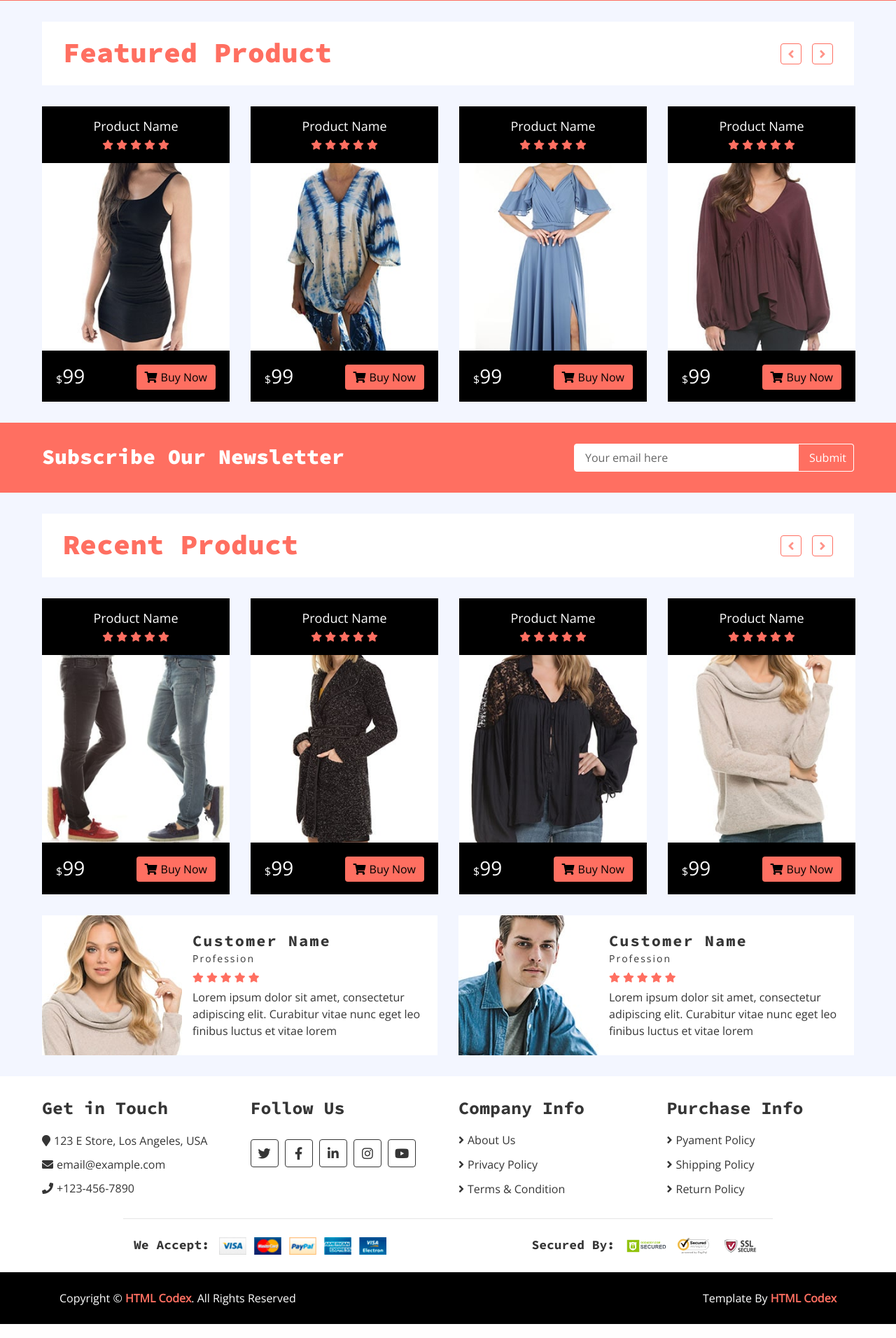
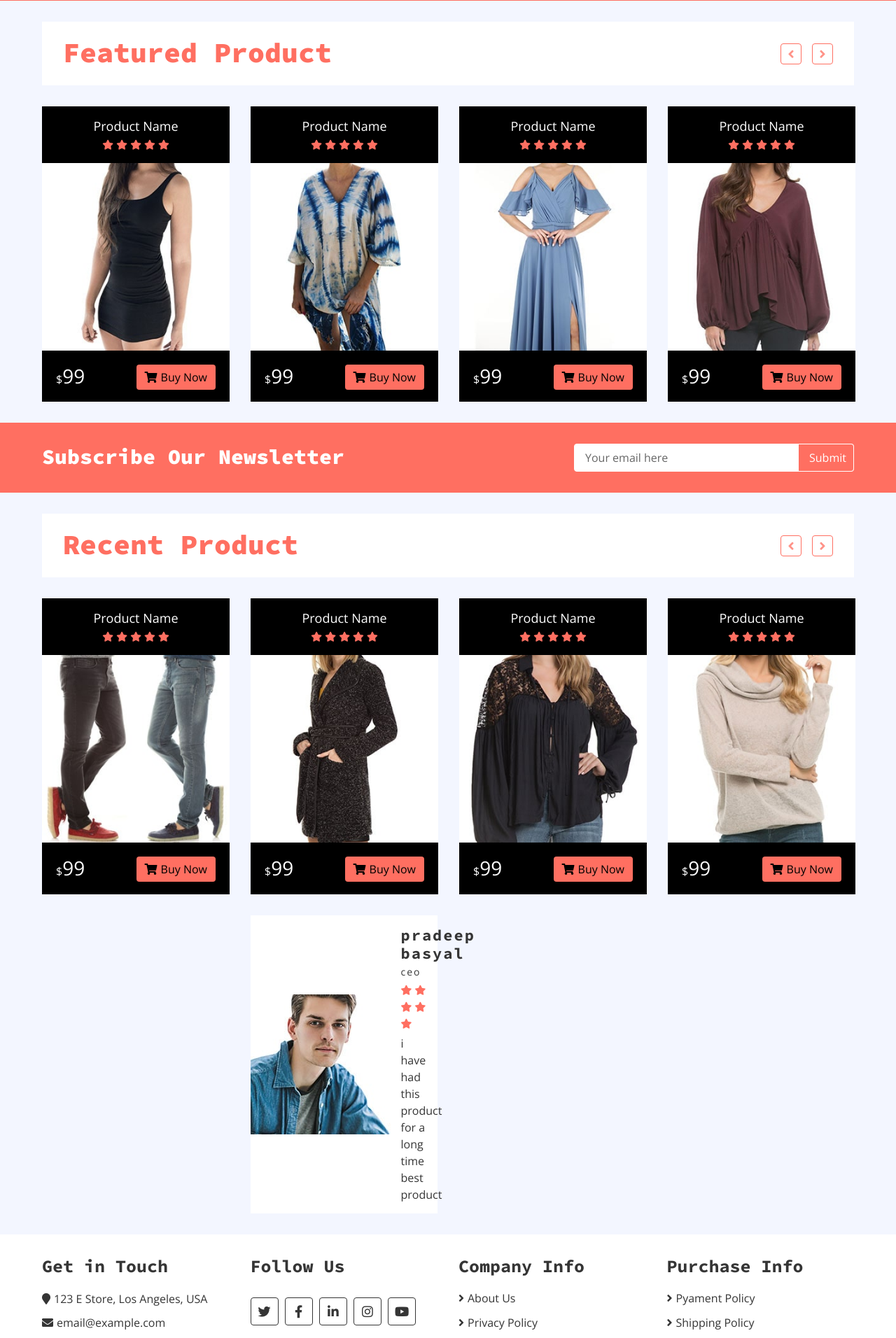
Before and after one commit to pradeepbasyal2003/django_ecomm, a Django app: page / in a window 1280 px wide. Shown: the part 1568-3480 px from the top of the page at 70% size. Run offline with Django 4.2, Linux system fonts and the light colour scheme; data comes from the database, SQL or seed files in the repository; both versions use the stored data as it was after the commit; some libraries are stand-ins or nearby versions.

Commit message:
customer review

```diff
--- a/home/admin.py
+++ b/home/admin.py
@@ -8,3 +8,4 @@
 admin.site.register(Ad)
 admin.site.register(Brand)
 admin.site.register(Product)
+admin.site.register(CustumerReview)
--- a/home/models.py
+++ b/home/models.py
@@ -59,3 +59,12 @@
 
     def __str__(self):
         return self.name
+
+
+class CustumerReview(models.Model):
+    name = models.CharField(max_length = 300)
+    comment = models.TextField(blank = True)
+    post = models.CharField(max_length=300)
+    image = models.ImageField(upload_to='media')
+    def __str__(self):
+        return self.name
--- a/home/views.py
+++ b/home/views.py
@@ -10,4 +10,6 @@
     def get(self,request):
         self.views['categories'] = Category.objects.all()
         self.views['brands'] = Brand.objects.all()
+        self.views['sliders'] = Slider.objects.all()
+        self.views['reviews'] = CustumerReview.objects.all()
         return render(request,'index.html',self.views)
--- a/templates/index.html
+++ b/templates/index.html
@@ -19,27 +19,16 @@
                     </div>
                     <div class="col-md-6">
                         <div class="header-slider normal-slider">
+                            {% for slider in sliders%}
                             <div class="header-slider-item">
-                                <img src="img/slider-1.jpg" alt="Slider Image" />
+                                <img src="{{slider.image.url}}" alt="Slider Image" />
                                 <div class="header-slider-caption">
-                                    <p>Some text goes here that describes the image</p>
+                                    <p>{{slider.description}}</p>
                                     <a class="btn" href=""><i class="fa fa-shopping-cart"></i>Shop Now</a>
                                 </div>
                             </div>
-                            <div class="header-slider-item">
-                                <img src="img/slider-2.jpg" alt="Slider Image" />
-                                <div class="header-slider-caption">
-                                    <p>Some text goes here that describes the image</p>
-                                    <a class="btn" href=""><i class="fa fa-shopping-cart"></i>Shop Now</a>
-                                </div>
-                            </div>
-                            <div class="header-slider-item">
-                                <img src="img/slider-3.jpg" alt="Slider Image" />
-                                <div class="header-slider-caption">
-                                    <p>Some text goes here that describes the image</p>
-                                    <a class="btn" href=""><i class="fa fa-shopping-cart"></i>Shop Now</a>
-                                </div>
-                            </div>
+                            {%endfor%}
+
                         </div>
                     </div>
                     <div class="col-md-3">
@@ -514,14 +503,15 @@
         <div class="review">
             <div class="container-fluid">
                 <div class="row align-items-center review-slider normal-slider">
+                    {%for review in reviews%}
                     <div class="col-md-6">
                         <div class="review-slider-item">
                             <div class="review-img">
-                                <img src="img/review-1.jpg" alt="Image">
+                                <img src="{{review.image.url}}" alt="Image">
                             </div>
                             <div class="review-text">
-                                <h2>Customer Name</h2>
-                                <h3>Profession</h3>
+                                <h2>{{review.name}}</h2>
+                                <h3>{{review.post}}</h3>
                                 <div class="ratting">
                                     <i class="fa fa-star"></i>
                                     <i class="fa fa-star"></i>
@@ -530,53 +520,12 @@
                                     <i class="fa fa-star"></i>
                                 </div>
                                 <p>
-                                    Lorem ipsum dolor sit amet, consectetur adipiscing elit. Curabitur vitae nunc eget leo finibus luctus et vitae lorem
+                                    {{review.comment}}
                                 </p>
                             </div>
                         </div>
                     </div>
-                    <div class="col-md-6">
-                        <div class="review-slider-item">
-                            <div class="review-img">
-                                <img src="img/review-2.jpg" alt="Image">
-                            </div>
-                            <div class="review-text">
-                                <h2>Customer Name</h2>
-                                <h3>Profession</h3>
-                                <div class="ratting">
-                                    <i class="fa fa-star"></i>
-                                    <i class="fa fa-star"></i>
-                                    <i class="fa fa-star"></i>
-                                    <i class="fa fa-star"></i>
-                                    <i class="fa fa-star"></i>
-                                </div>
-                                <p>
-                                    Lorem ipsum dolor sit amet, consectetur adipiscing elit. Curabitur vitae nunc eget leo finibus luctus et vitae lorem
-                                </p>
-                            </div>
-                        </div>
-                    </div>
-                    <div class="col-md-6">
-                        <div class="review-slider-item">
-                            <div class="review-img">
-                                <img src="img/review-3.jpg" alt="Image">
-                            </div>
-                            <div class="review-text">
-                                <h2>Customer Name</h2>
-                                <h3>Profession</h3>
-                                <div class="ratting">
-                                    <i class="fa fa-star"></i>
-                                    <i class="fa fa-star"></i>
-                                    <i class="fa fa-star"></i>
-                                    <i class="fa fa-star"></i>
-                                    <i class="fa fa-star"></i>
-                                </div>
-                                <p>
-                                    Lorem ipsum dolor sit amet, consectetur adipiscing elit. Curabitur vitae nunc eget leo finibus luctus et vitae lorem
-                                </p>
-                            </div>
-                        </div>
-                    </div>
+                    {%endfor%}
                 </div>
             </div>
         </div>
```
Also changed, not shown: db.sqlite3, home/migrations/0002_custumerreview.py (added), media/media/brand-1.png (added), media/media/category-1.jpg (added), media/media/review-2.jpg (added), media/media/slider-1.jpg (added), media/media/slider-2.jpg (added), media/media/slider-3.jpg (added).
